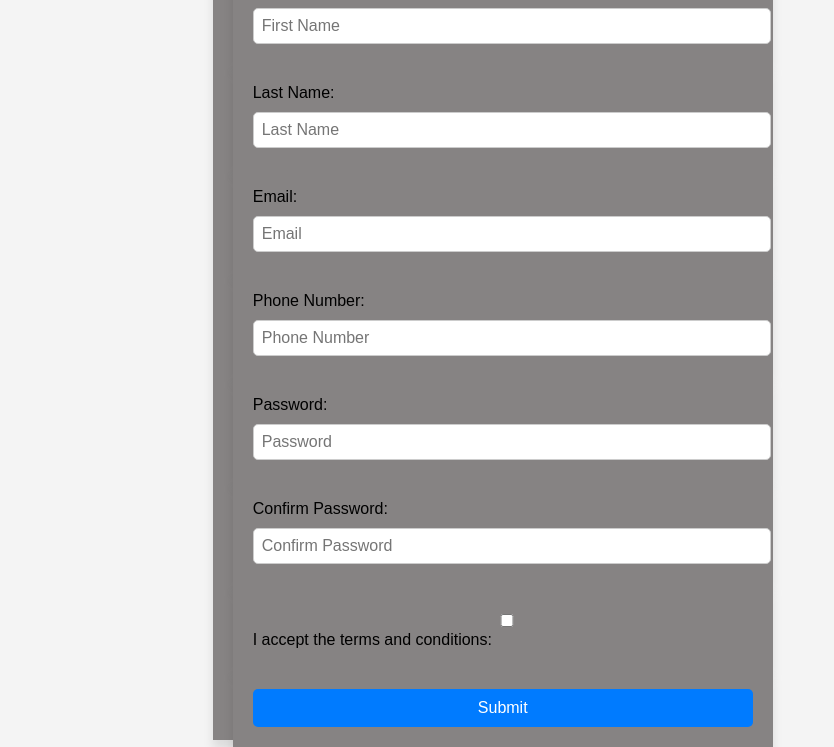
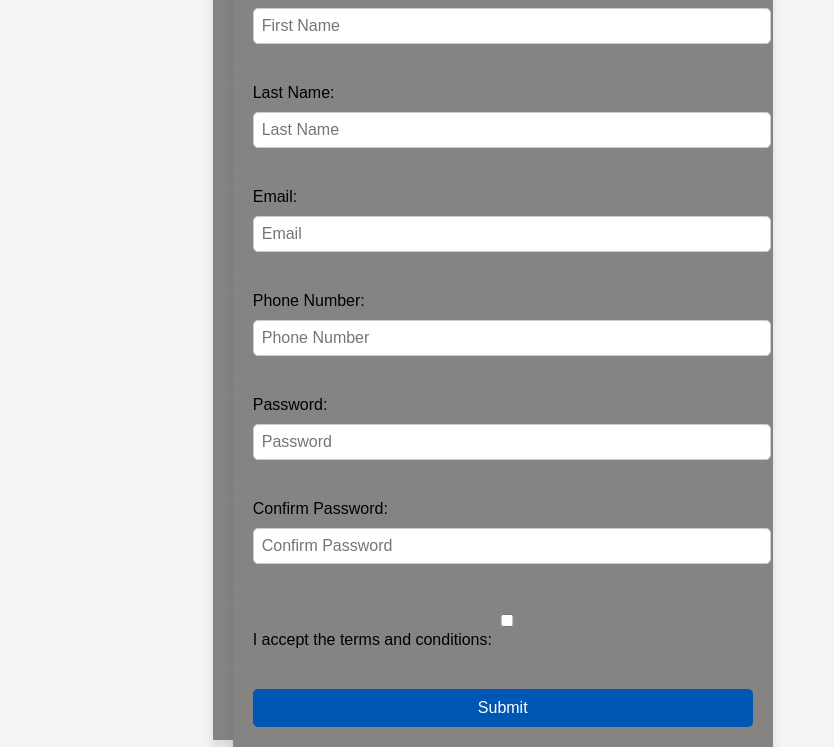
Before and after one commit to M-Saleh-N/HTML.form, a plain HTML site: page index.html in a window 1280 px wide. In both pictures the pointer is over the button "Submit". Shown: the part 60-807 px from the top of the page, without its empty margins (0-834 px from the left). Drawn offline with Linux system fonts and the light colour scheme.

Commit message:
added a button hover

```diff
--- a/style.css
+++ b/style.css
@@ -33,3 +33,7 @@ button {
   cursor: pointer;
   transition: 0.3s;
 }
+
+button:hover {
+  background-color: #0056b3;
+}
```
